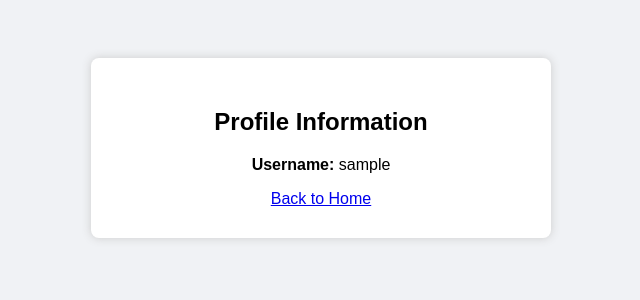
After one commit to MakotoEvarolo/Summer-Bootcamp-2025, a Flask app: template templates/profile.html in a window 1280 px wide. The commit adds this page. Shown: the top 300 px of the page, without its empty margins (319-959 px from the left). Run offline with Flask 3, Linux system fonts and the light colour scheme; the template is opened without the code that fills it: most values are stand-ins (such as "Sample title", 1, 10 or a date in 2020).

Commit message:
added new features

```diff
--- a/templates/home.html
+++ b/templates/home.html
@@ -4,4 +4,5 @@
 <h2>Welcome, {{ username }}!</h2>
 <p>You are now logged in.</p>
 <a href="{{ url_for('logout') }}">Logout</a>
+<a href="{{ url_for('logout') }}">Logout</a>
 {% endblock %}
--- /dev/null
+++ b/templates/profile.html
@@ -0,0 +1,7 @@
+{% extends 'base.html' %}
+{% block title %}Profile{% endblock %}
+{% block content %}
+<h2>Profile Information</h2>
+<p><strong>Username:</strong> {{ username }}</p>
+<a href="{{ url_for('index') }}">Back to Home</a>
+{% endblock %}
```
